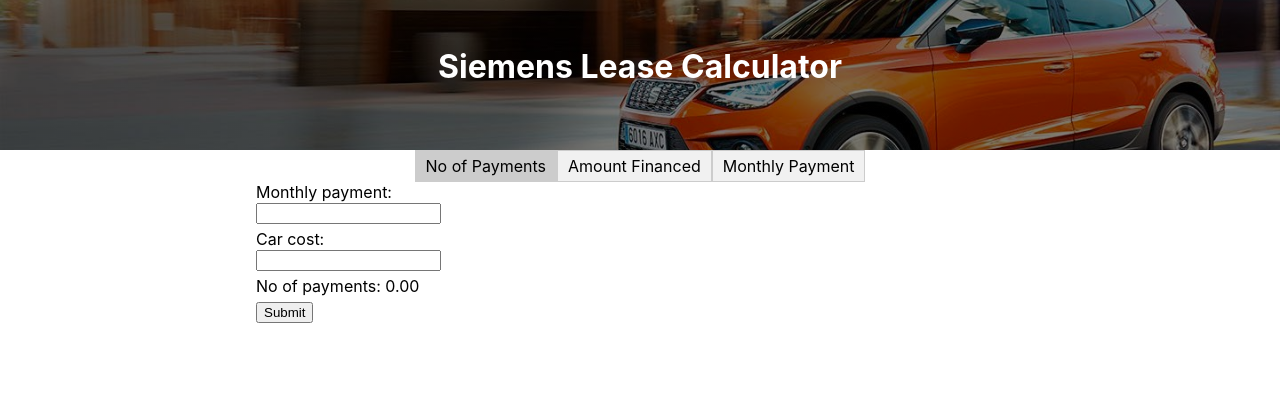
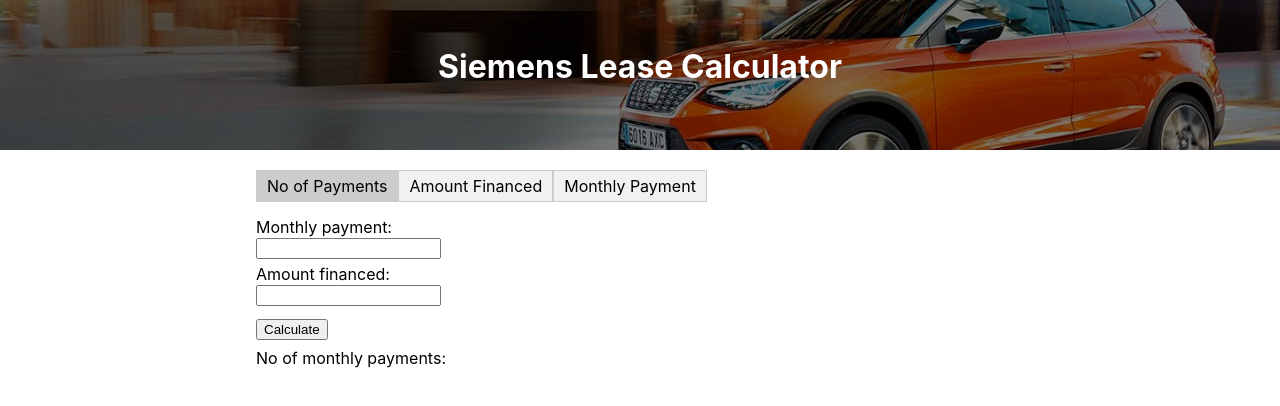
Before and after one commit to mattiaslandin/dev-challange-vehicle-fincancing, a React (Create React App) app: page / in a window 1280 px wide. Shown: the top 406 px of the page. Built offline with nearby package versions, Linux system fonts and the light colour scheme.

Commit message:
More styling and cleanup

```diff
--- a/src/Forms/AmountFinancedForm.tsx
+++ b/src/Forms/AmountFinancedForm.tsx
@@ -152,10 +152,9 @@
             <label>Number of months (6-36):</label>
             <input type="number" value={fieldB} onChange={ event => setNoOfPayments(event.target.value) } />
           </div>
-          <div className="calculator-form-result">No of payments: { Number(result).toFixed(2) }</div>
-          <input type="submit" value="Submit" />
+          <input type="submit" value="Calculate" className="calculator-form-submit" />
+          <div className="calculator-form-result">Amount financed: { result }</div>
           { this.displayAmountFinancedError() }
-          { result }
         </form>
         { this.allValuesValid() && this.renderApplicationArea() }
         {
--- a/src/Forms/CalculatorForms.css
+++ b/src/Forms/CalculatorForms.css
@@ -1,6 +1,6 @@
 
 .calculator-form-container{
-  margin-left: 20%;
+  /* margin-left: 20%; */
 }
 
 .calculator-form-input {
@@ -12,6 +12,10 @@
   display: block;
 }
 
+.calculator-form-submit {
+  margin: 8px 0;
+}
+
 .calculator-form-result {
   padding-bottom: 5px;
 }
--- a/src/Forms/MonthlyPaymentForm.tsx
+++ b/src/Forms/MonthlyPaymentForm.tsx
@@ -145,17 +145,16 @@
         >
           { showErrors && this.renderInputError() }
           <div className="calculator-form-input">
-            <label>Car cost:</label>
+            <label>Amount financed:</label>
             <input type="number" value={fieldA} onChange={ event => setAmountFinanced(event.target.value) } />
           </div>
           <div className="calculator-form-input">
             <label>Number of months (6-36):</label>
             <input type="number" value={fieldB} onChange={ event => setNoOfPayments(event.target.value) } />
           </div>
-          <div className="calculator-form-result">No of payments: { Number(result).toFixed(2) }</div>
-          <input type="submit" value="Submit" />
+          <input type="submit" value="Calculate" className="calculator-form-submit" />
+          <div className="calculator-form-result">Monthly payment: { result }</div>
           { this.displayNoOfPaymentsError() }
-          { result }
         </form>
         { this.allValuesValid() && this.renderApplicationArea() }
         {
--- a/src/Forms/NoOfPaymentsForm.tsx
+++ b/src/Forms/NoOfPaymentsForm.tsx
@@ -149,13 +149,12 @@
             <input type="number" value={fieldA} onChange={ event => setMonthlyPayment(event.target.value) } />
           </div>
           <div className="calculator-form-input">
-            <label>Car cost:</label>
+            <label>Amount financed:</label>
             <input type="number" value={fieldB} onChange={ event => setAmountFinanced(event.target.value) } />
           </div>
-          <div className="calculator-form-result">No of payments: { Number(result).toFixed(2) }</div>
-          <input type="submit" value="Submit" />
+          <input type="submit" value="Calculate" className="calculator-form-submit" />
+          <div className="calculator-form-result">No of monthly payments: { result }</div>
           { this.displayNoOfPaymentsError() }
-          { result }
         </form>
         { this.allValuesValid() && this.renderApplicationArea() }
         {
--- /dev/null
+++ b/src/calculator/Calculator.css
@@ -0,0 +1,15 @@
+.calculator-content {
+  margin-left: 20%;
+}
+
+.calculator-tabs {
+  margin-top: 20px;
+}
+
+.calculator-forms {
+  margin-top: 15px;
+}
+
+.calculator-tabs {
+  display: flex;
+}
--- a/src/calculator/Calculator.tsx
+++ b/src/calculator/Calculator.tsx
@@ -2,16 +2,10 @@
 import React, { useState } from 'react';
 import { Header } from '../Misc/Header';
 import { Tab } from '../Misc/Tab';
-import { CalculationForm, CalculationFormProps } from './CalculationForm';
 import { NoOfPaymentsForm } from '../Forms/NoOfPaymentsForm';
 import { AmountFinancedForm } from '../Forms/AmountFinancedForm';
 import { MonthlyPaymentForm } from '../Forms/MonthlyPaymentForm';
-import * as services from '../services'
-
-const MIN_MONTHS = 6;
-const MAX_MONTHS = 36;
-const MIN_COST = 10000;
-const MAX_COST = 100000;
+import './Calculator.css';
 
 enum CalculationType {
   noOfPayments,
@@ -19,59 +13,14 @@
   monthlyPayment
 }
 
-const initialRestultState = {
-  resultA: undefined,
-  resultB: undefined,
-  resultC: undefined
-}
-
-interface ResultState {
-  resultA: number | undefined,
-  resultB: number | undefined,
-  resultC: number | undefined
-}
-
 export const Calculator: React.FC = () => {
   const [activeTab, setActiveTab] = useState(CalculationType.noOfPayments);
-  const [results, setResults] = useState<ResultState>(initialRestultState);
-
-  const styleFlexCenterHorizontal = {
-    display: 'flex',
-    alignItems: 'center',
-    justifyContent: 'center'
-  }
-
-  const noOfPaymentsArg: CalculationFormProps = {
-    fieldAName: 'Monthly payment',
-    fieldBName: 'Car cost',
-    resultName: 'Monthly payment',
-    onSubmit: (a: number, b: number) => {
-      services.fetchNoOfPaymentsCalculation(a, b).then(data => setResults({ ...results, resultA: data.result}))
-    }
-  }
-
-  const amountFinancedArg: CalculationFormProps = {
-    fieldAName: 'Number of months (6-36)',
-    fieldBName: 'Monthly payment',
-    resultName: 'Car cost',
-    onSubmit: (a: number, b: number) => {
-      services.fetchAmountFinancedCalculation(a, b).then(data => setResults({ ...results, resultB: data.result}))
-    }
-  }
-
-  const monthlyPaymentArg: CalculationFormProps = {
-    fieldAName: 'Number of months (6-36)',
-    fieldBName: 'Car cost',
-    resultName: 'Number of months (6-36)',
-    onSubmit: (a: number, b: number) => {
-      services.fetchMonthlyPaymentCalculation(a, b).then(data => setResults({ ...results, resultC: data.result}))
-    }
-  }
 
   return (
-    <div className="Calculator">
+    <div className="calculator-container">
       <Header />
-      <div style={ styleFlexCenterHorizontal }>
+      <div className="calculator-content">
+        <div className="calculator-tabs" >
           <Tab
             text="No of Payments"
             setActive={ () => setActiveTab(CalculationType.noOfPayments) }
@@ -88,56 +37,12 @@
             active={ activeTab === CalculationType.monthlyPayment }
           />
         </div>
+        <div className="calculator-forms">
           { activeTab === CalculationType.noOfPayments && <NoOfPaymentsForm /> }
           { activeTab === CalculationType.amountFinanced && <AmountFinancedForm /> }
           { activeTab === CalculationType.monthlyPayment && <MonthlyPaymentForm /> }
         </div>
+      </div>
+    </div>
   );
 }
-
-const displayNoOfPaymentsError = (result: number | undefined) => {
-  if(!result || result >= MIN_MONTHS && result <= MAX_MONTHS) {
-    return null; // No error
-  }
-  const errorMsg = result < MIN_MONTHS ? `No of payments below ${MIN_MONTHS} is not allowed` : `No of payments above ${MAX_MONTHS} is not allowed`;
-  return (
-    <div>
-      ERROR: {errorMsg}
-    </div>
-  )
-}
-
-const displayAmountFinancedError = (result: number | undefined) => {
-  if(!result || result >= 10000 && result <= 100000) {
-    return null; // No error
-  }
-  const errorMsg = result < MIN_COST ? `Total cost below ${MIN_COST} is not allowed` : `Total cost above ${MAX_COST} is not allowed`;
-  return (
-    <div>
-      ERROR: {errorMsg}
-    </div>
-  )
-}
-
-// const displayMonthlyPaymentError = (result: number | undefined) => {
-//   if(!result || result >= 6 && result <= 36) {
-//     return null; // No error
-//   }
-//   const errorMsg = result < 6 ? "No of payments below 6 is not allowed" : "No of payments above 36 is not allowed"
-//   return (
-//     <div>
-//       ERROR: {errorMsg}
-//     </div>
-//   )
-// }
-
-// const renderCalculationForm = (type: CalculationType) => {
-//   switch (type) {
-//     case CalculationType.noOfPayments:
-//       return CalculationForm(noOfPaymentsArg);
-//     case CalculationType.amountFinanced:
-//       return CalculationForm(amountFinancedArg);
-//     case CalculationType.monthlyPayment:
-//       return CalculationForm(monthlyPaymentArg);
-//   }
-// }
```
Also changed, not shown: src/calculator/CalculationForm.tsx (deleted, +0 -97 lines). Lines whose indentation alone changed are shown as unchanged.
